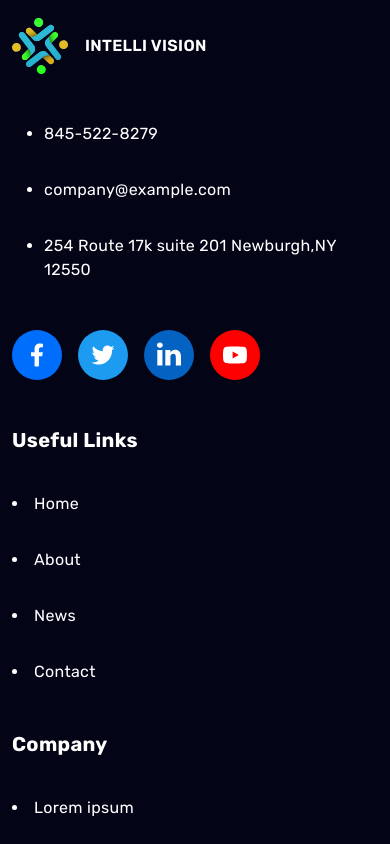
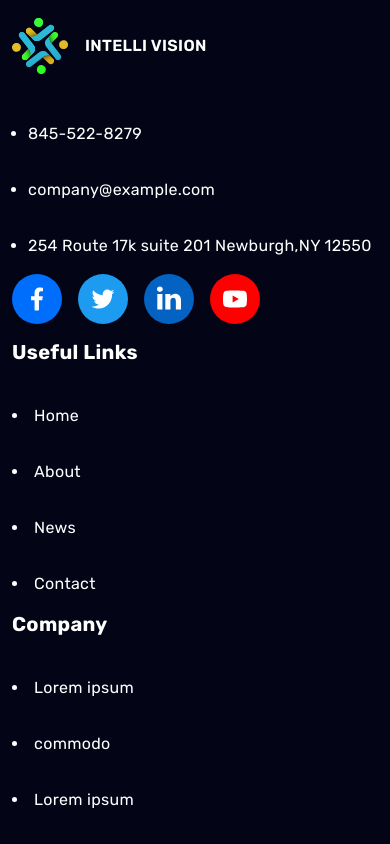
Before and after one commit to sreeharisquash/Intelli-vision, a React (Create React App) app: page /blog in a window 390 px wide. Shown: the part 4440-5284 px from the top of the page. Built offline with nearby package versions, Linux system fonts and the light colour scheme.

Commit message:
design-fixes

```diff
--- a/src/modules/footer/footerComponent.css
+++ b/src/modules/footer/footerComponent.css
@@ -36,4 +36,5 @@
   font-size: 20px;
 }
 .unordered-list {
+  margin-left: -1rem;
 }
--- a/src/modules/footer/footerComponent.jsx
+++ b/src/modules/footer/footerComponent.jsx
@@ -46,7 +46,7 @@ export default function Footer({ head, para }) {
       <div className="footer-section">
         <div className="container">
           <div className="row ">
-            <div className="col-lg-4 col-md-12 mb-5">
+            <div className="col-lg-4 col-md-12 mb-3">
               <div className="cursor-pointer" onClick={() => navigate("/")}>
                 <img src={LOGO} alt="" />
                 <span className="ralewayFont">INTELLI VISION</span>
@@ -61,7 +61,7 @@ export default function Footer({ head, para }) {
                   </ul>
                 </div>
               ))}
-              <div className="d-flex gap-3 mt-5">
+              <div className="d-flex gap-3 mt-3">
                 <img src={FB} alt="" />
                 <img src={Twit} alt="" />
                 <img src={Linkdin} alt="" />
@@ -71,7 +71,7 @@ export default function Footer({ head, para }) {
 
             {/* Useful Links */}
 
-            <div className="col-lg-2 col-md-12 mb-5" >
+            <div className="col-lg-2 col-md-12 mb-3" >
               <h3>Useful Links</h3>
               {usefullLinks.map((items) => (
                 <div key={items.id} className="d-flex ">
@@ -84,7 +84,7 @@ export default function Footer({ head, para }) {
 
             {/* Company  */}
 
-            <div className="col-lg-2 col-md-12 mb-5">
+            <div className="col-lg-2 col-md-12 mb-3">
               <h3>Company</h3>
               {companyNames.map((items) => (
                 <div className="d-flex" key={items.id}>
```
